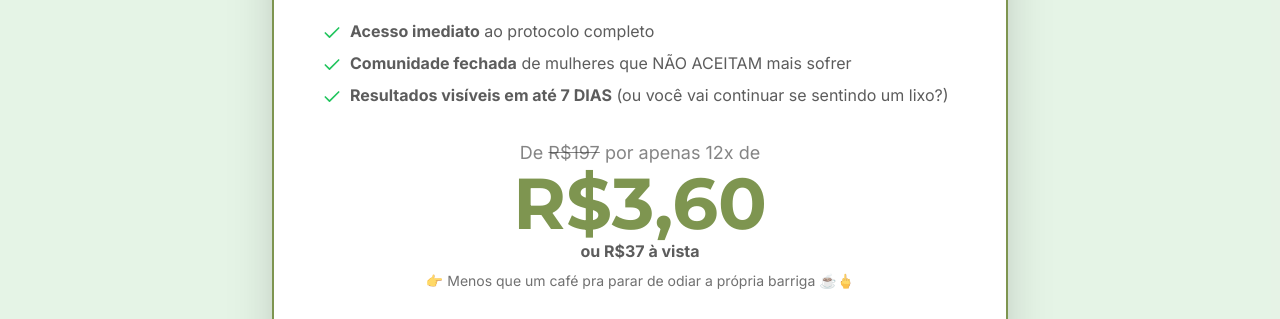
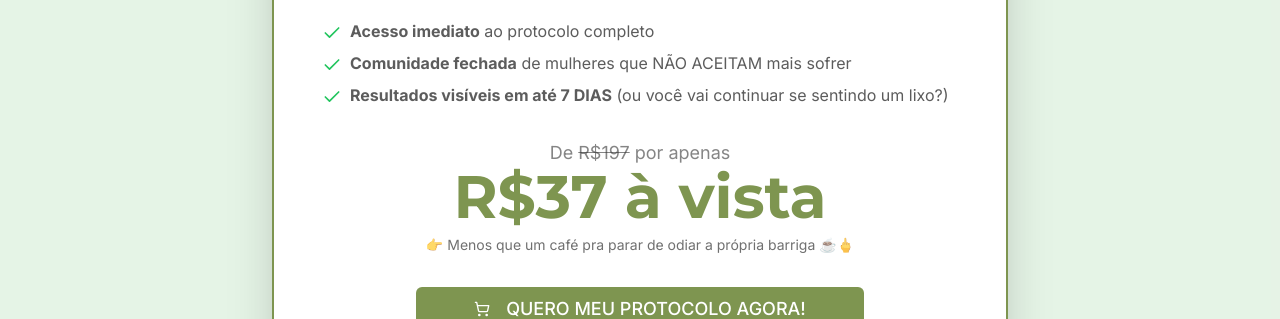
Before and after one commit to batatafaver/desinchafoodmap, a Next.js app: page / in a window 1280 px wide. Shown: the part 5260-5579 px from the top of the page. Built offline with nearby package versions, Linux system fonts and the light colour scheme.

Commit message:
De R$197 por apenas (_for element p_)

```diff
--- a/src/components/landing/Offer.tsx
+++ b/src/components/landing/Offer.tsx
@@ -35,9 +35,8 @@ export default function Offer() {
             </ul>
 
             <div className="my-8">
-              <p className="text-lg text-foreground/60">De <span className="line-through">R$197</span> por apenas 12x de</p>
-              <p className="font-headline text-7xl font-bold text-primary">R$3,60</p>
-              <p className="font-bold text-foreground/80">ou R$37 à vista</p>
+              <p className="text-lg text-foreground/60">De <span className="line-through">R$197</span> por apenas</p>
+              <p className="font-headline text-6xl font-bold text-primary">R$37 à vista</p>
               <p className="mt-2 text-sm text-foreground/70">👉 Menos que um café pra parar de odiar a própria barriga ☕🖕</p>
             </div>
             <Link href="https://zuckpay.com.br/checkout/protocolo-7-dias-foodmap" target="_blank">
```
